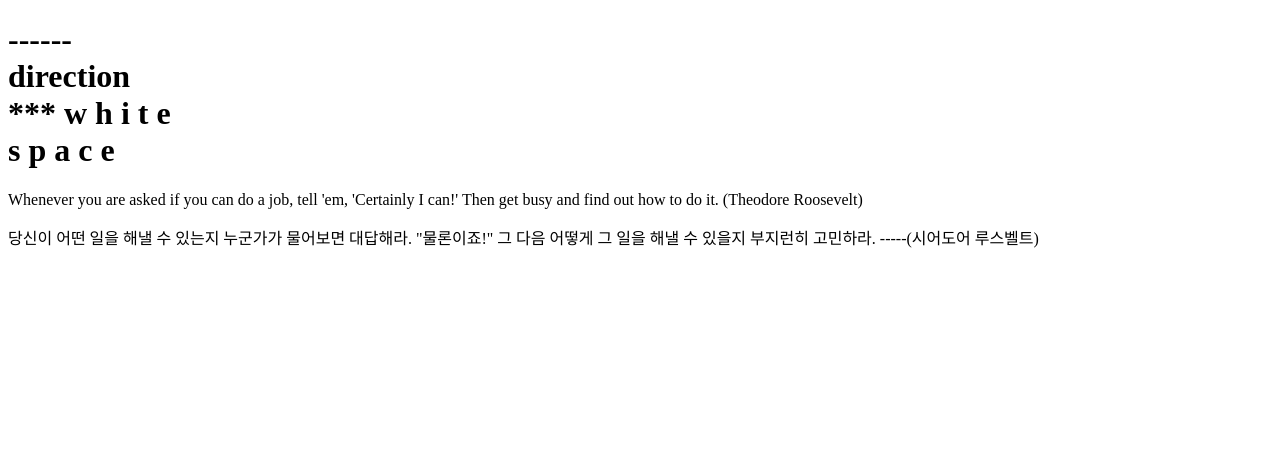
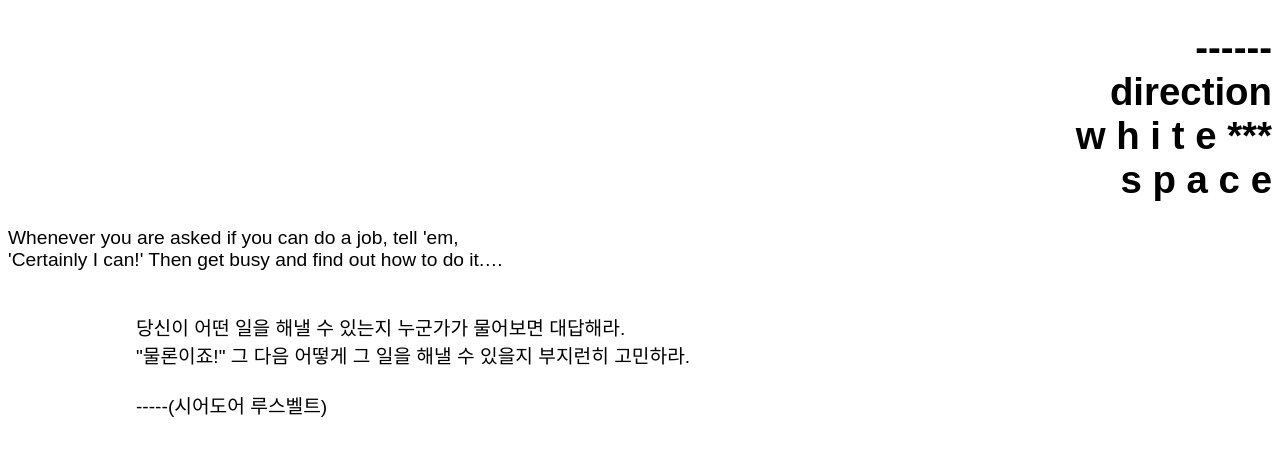
Before and after one commit to jeongeunkill/web, a plain HTML site: page chapter06/chapter03.html in a window 1280 px wide. Drawn offline with Linux system fonts and the light colour scheme.

Commit message:
목록 문단 스타일 수정

```diff
--- a/chapter06/chapter03.html
+++ b/chapter06/chapter03.html
@@ -4,7 +4,26 @@
 		<title> 글 문단의 흐름 방향, 공백 처리에 관련된 속성 알아보기 </title>
 		<meta charset="UTF-8" />
 		<style type="text/css">
+			body{
+				font: 1.2em "맑은 고딕", sans-serif;
+			}
+			h1{
+				direction: rtl;
+			}
+			.nowrapP{
+				width: 500px;
+            overflow: hidden;
+            white-space: normal;
+            text-overflow: ellipsis;
+            display: -webkit-box;
+            -webkit-line-clamp: 2;
+            -webkit-box-orient: vertical;
+            word-break: keep-all;
 
+			}
+			.preP{
+				white-space: pre;
+			}
 		</style>
 	</head>
 
```
Also changed, not shown: chapter06/chapter02.html (+10 -2 lines), chapter06/chapter04.html (+13 -1 lines).
